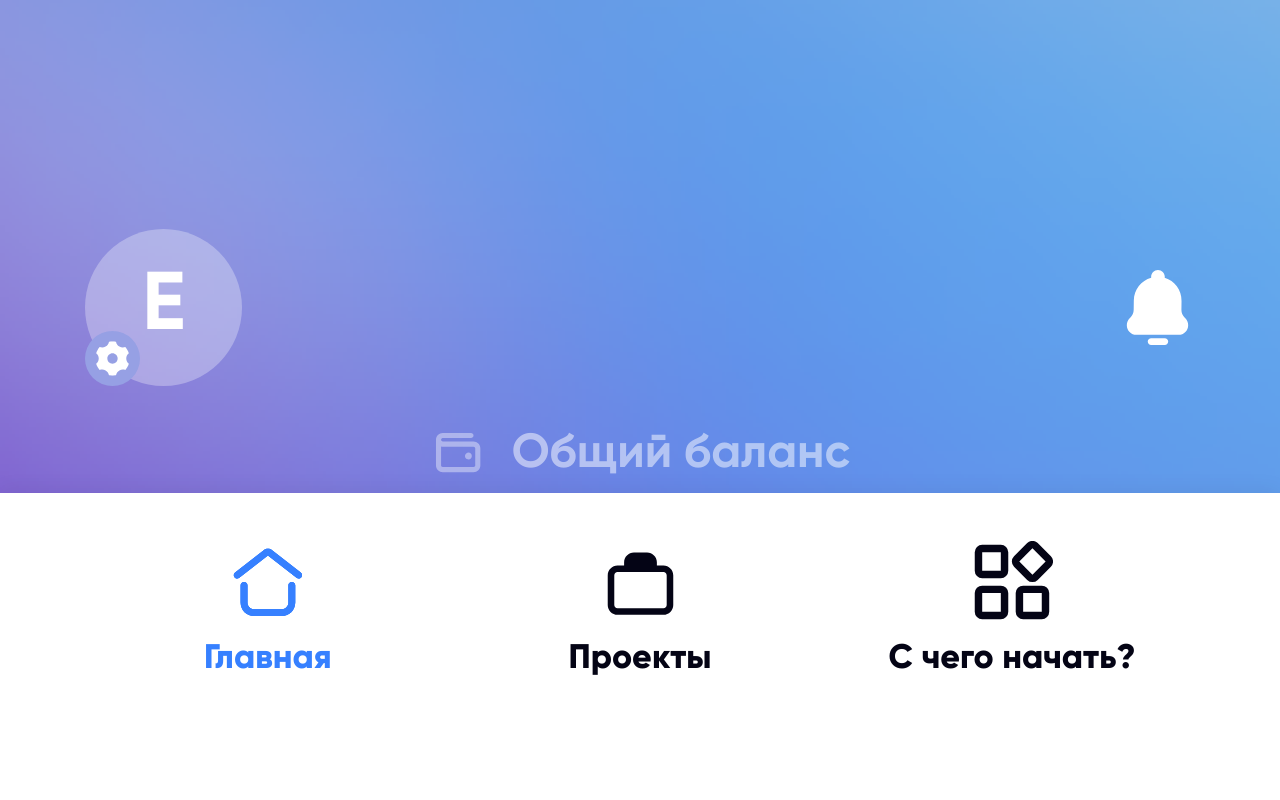
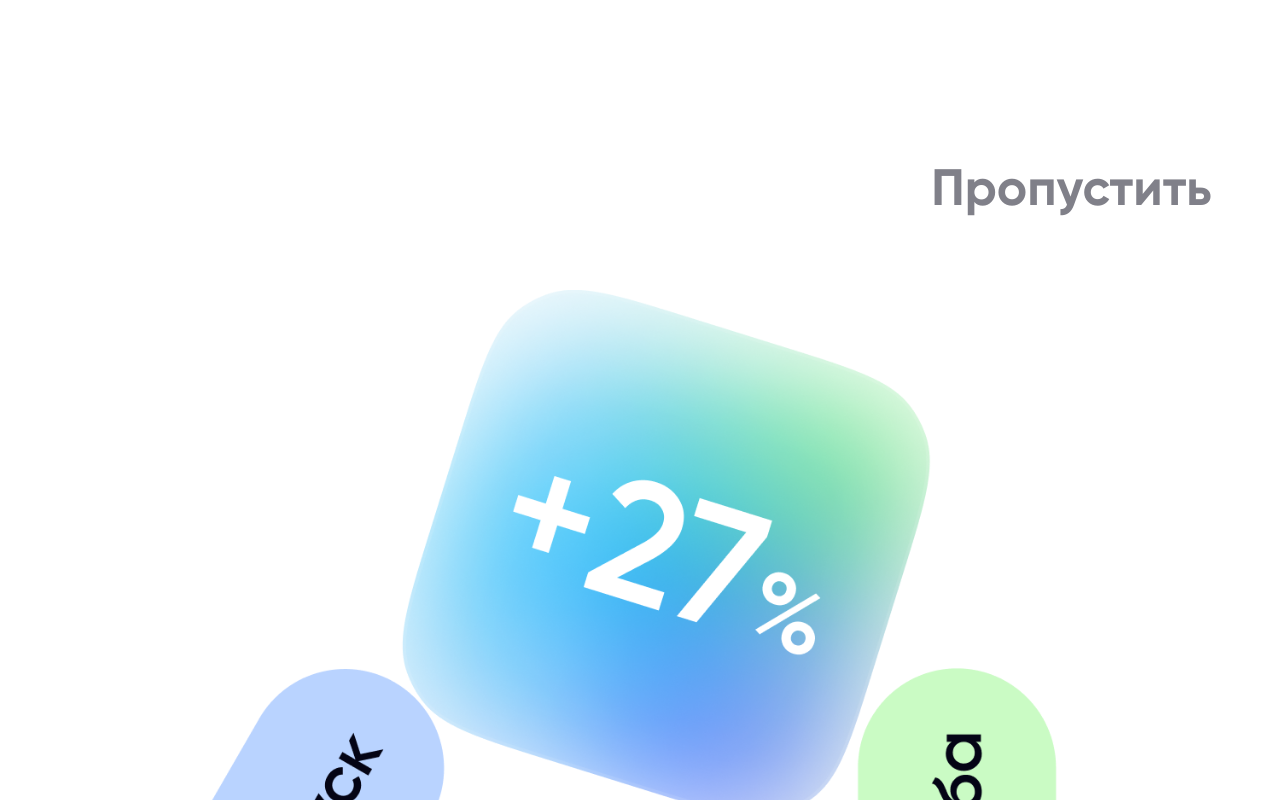
Before and after one commit to avazovjasur/iman-invest, a Next.js app: page /home in a window 1280 px wide. Shown: the top 800 px of the page. Built offline with nearby package versions, Linux system fonts and the light colour scheme.

Commit message:
feat: add inboarding

```diff
--- a/src/components/OnBoarding/OnBoarding.module.scss
+++ b/src/components/OnBoarding/OnBoarding.module.scss
@@ -4,17 +4,18 @@
 
 .modal {
   width: 100%;
-  height: 100%;
+  height: 100vh;
   position: fixed;
   top: 0;
   left: 0;
   bottom: 0;
   right: 0;
   background-color: #ffffff;
+  z-index: 99999;
 }
 
 .modalWrapper {
-  @include resa("padding-top", 47px);
+  @include resa("padding-top", 30px);
 }
 
 .modalClose {
--- a/src/pages/home.jsx
+++ b/src/pages/home.jsx
@@ -12,7 +12,7 @@ const Home = () => {
     {activeIndex === 0 && <HomeInner />}
     {activeIndex === 1 && <ProjectsInner />}
     <NavBar activeIndex={activeIndex} setActiveIndex={setActiveIndex} />
-    {/* <OnBoarding /> */}
+    <OnBoarding />
   </>
 }
 
```
